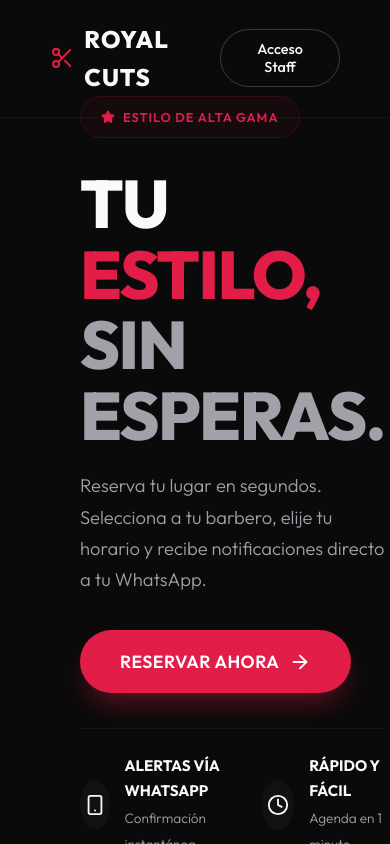
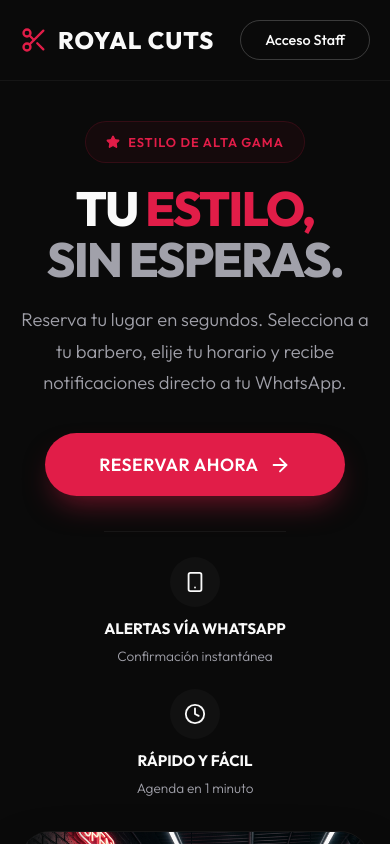
Before and after one commit to leonelrasjido18/peluqueria-demo, a React app in the folder frontend/: page / in a window 390 px wide. Built offline with nearby package versions, Linux system fonts and the light colour scheme; no server answers; the HTML template or start-up script is replaced by a standard one.

Commit message:
feat: make landing page responsive for mobile

```diff
--- a/frontend/src/index.css
+++ b/frontend/src/index.css
@@ -217,4 +217,81 @@ input[type="date"]::-webkit-calendar-picker-indicator {
     padding: 12px 20px;
     font-size: 0.95rem;
   }
+
+  /* Landing Page Responsive */
+  .landing-navbar {
+    padding: 20px !important;
+  }
+
+  .landing-main {
+    flex-direction: column !important;
+  }
+
+  .landing-content {
+    padding: 20px !important;
+    text-align: center;
+    align-items: center !important;
+    margin-top: 20px;
+  }
+
+  .landing-bagde {
+    margin: 0 auto 20px auto !important;
+  }
+
+  .landing-title {
+    font-size: 3rem !important;
+  }
+
+  .landing-btn {
+    margin: 0 auto !important;
+    width: 100% !important;
+    max-width: 300px;
+  }
+
+  .landing-features {
+    flex-direction: column !important;
+    gap: 20px !important;
+    align-items: center !important;
+    text-align: center;
+  }
+
+  .landing-feature-item {
+    flex-direction: column !important;
+    text-align: center;
+    gap: 10px !important;
+  }
+
+  .landing-img-container {
+    padding: 20px !important;
+    margin-top: -20px;
+  }
 }
+
+/* Base Landing Classes */
+.landing-navbar {
+  padding: 20px 50px;
+}
+
+.landing-main {
+  flex-direction: row;
+}
+
+.landing-content {
+  padding: 0 80px;
+}
+
+.landing-title {
+  font-size: 4.2rem;
+}
+
+.landing-features {
+  flex-direction: row;
+}
+
+.landing-feature-item {
+  flex-direction: row;
+}
+
+.landing-img-container {
+  padding: 30px 40px 30px 0;
+}
--- a/frontend/src/pages/LandingPage.jsx
+++ b/frontend/src/pages/LandingPage.jsx
@@ -7,7 +7,7 @@ const LandingPage = () => {
     return (
         <div style={{ height: '100vh', overflow: 'hidden', display: 'flex', flexDirection: 'column', backgroundColor: 'var(--bg-primary)' }}>
             {/* Navbar Minimalista */}
-            <nav style={{ padding: '20px 50px', display: 'flex', justifyContent: 'space-between', alignItems: 'center', borderBottom: '1px solid rgba(255,255,255,0.05)' }}>
+            <nav className="landing-navbar" style={{ display: 'flex', justifyContent: 'space-between', alignItems: 'center', borderBottom: '1px solid rgba(255,255,255,0.05)' }}>
                 <div style={{ display: 'flex', alignItems: 'center', gap: '10px', fontSize: '1.5rem', fontWeight: '800', letterSpacing: '1px' }}>
                     <Scissors color="var(--accent-primary)" size={28} /> ROYAL CUTS
                 </div>
@@ -16,15 +16,15 @@ const LandingPage = () => {
                 </button>
             </nav>
 
-            <main style={{ flex: 1, display: 'flex', flexDirection: 'row', alignItems: 'stretch', minHeight: 0 }}>
+            <main className="landing-main" style={{ flex: 1, display: 'flex', alignItems: 'stretch', minHeight: 0 }}>
                 {/* Left Side: Content */}
-                <div className="animate-fade-in" style={{ flex: 1, padding: '0 80px', display: 'flex', flexDirection: 'column', justifyContent: 'center' }}>
+                <div className="animate-fade-in landing-content" style={{ flex: 1, display: 'flex', flexDirection: 'column', justifyContent: 'center' }}>
 
-                    <div style={{ display: 'inline-flex', alignItems: 'center', gap: '8px', padding: '10px 20px', backgroundColor: 'rgba(225, 29, 72, 0.05)', border: '1px solid rgba(225, 29, 72, 0.15)', borderRadius: '100px', marginBottom: '30px', color: 'var(--accent-primary)', fontWeight: '600', letterSpacing: '1px', fontSize: '0.8rem', width: 'fit-content' }}>
+                    <div className="landing-bagde" style={{ display: 'inline-flex', alignItems: 'center', gap: '8px', padding: '10px 20px', backgroundColor: 'rgba(225, 29, 72, 0.05)', border: '1px solid rgba(225, 29, 72, 0.15)', borderRadius: '100px', marginBottom: '30px', color: 'var(--accent-primary)', fontWeight: '600', letterSpacing: '1px', fontSize: '0.8rem', width: 'fit-content' }}>
                         <Star size={14} fill="var(--accent-primary)" /> ESTILO DE ALTA GAMA
                     </div>
 
-                    <h1 style={{ fontSize: '4.2rem', fontWeight: '800', lineHeight: '1.05', marginBottom: '20px', letterSpacing: '-1.5px', textTransform: 'uppercase' }}>
+                    <h1 className="landing-title" style={{ fontWeight: '800', lineHeight: '1.05', marginBottom: '20px', letterSpacing: '-1.5px', textTransform: 'uppercase' }}>
                         Tu <span style={{ color: 'var(--accent-primary)' }}>Estilo,</span> <br />
                         <span style={{ color: 'var(--text-secondary)' }}>Sin Esperas.</span>
                     </h1>
@@ -33,12 +33,12 @@ const LandingPage = () => {
                         Reserva tu lugar en segundos. Selecciona a tu barbero, elije tu horario y recibe notificaciones directo a tu WhatsApp.
                     </p>
 
-                    <button className="btn-primary" onClick={() => navigate('/reserva')} style={{ padding: '20px 40px', fontSize: '1.1rem', width: 'fit-content', borderRadius: '100px', boxShadow: '0 15px 30px -10px rgba(225,29,72,0.5)' }}>
+                    <button className="btn-primary landing-btn" onClick={() => navigate('/reserva')} style={{ padding: '20px 40px', fontSize: '1.1rem', width: 'fit-content', borderRadius: '100px', boxShadow: '0 15px 30px -10px rgba(225,29,72,0.5)' }}>
                         RESERVAR AHORA <ArrowRight size={22} className="ml-2" />
                     </button>
 
-                    <div style={{ display: 'flex', gap: '30px', marginTop: '35px', borderTop: '1px solid rgba(255,255,255,0.05)', paddingTop: '25px', paddingBottom: '10px' }}>
-                        <div style={{ display: 'flex', alignItems: 'center', gap: '15px' }}>
+                    <div className="landing-features" style={{ display: 'flex', gap: '30px', marginTop: '35px', borderTop: '1px solid rgba(255,255,255,0.05)', paddingTop: '25px', paddingBottom: '10px' }}>
+                        <div className="landing-feature-item" style={{ display: 'flex', alignItems: 'center', gap: '15px' }}>
                             <div style={{ width: '50px', height: '50px', borderRadius: '50%', backgroundColor: 'rgba(255,255,255,0.03)', display: 'flex', alignItems: 'center', justifyContent: 'center' }}>
                                 <Smartphone color="var(--text-primary)" size={22} />
                             </div>
@@ -47,7 +47,7 @@ const LandingPage = () => {
                                 <span style={{ fontSize: '0.85rem', color: 'var(--text-secondary)', fontWeight: '300' }}>Confirmación instantánea</span>
                             </div>
                         </div>
-                        <div style={{ display: 'flex', alignItems: 'center', gap: '15px' }}>
+                        <div className="landing-feature-item" style={{ display: 'flex', alignItems: 'center', gap: '15px' }}>
                             <div style={{ width: '50px', height: '50px', borderRadius: '50%', backgroundColor: 'rgba(255,255,255,0.03)', display: 'flex', alignItems: 'center', justifyContent: 'center' }}>
                                 <Clock color="var(--text-primary)" size={22} />
                             </div>
@@ -60,7 +60,7 @@ const LandingPage = () => {
                 </div>
 
                 {/* Right Side: Image */}
-                <div className="animate-fade-in" style={{ flex: 1, padding: '30px 40px 30px 0', display: 'flex', alignItems: 'center' }}>
+                <div className="animate-fade-in landing-img-container" style={{ flex: 1, display: 'flex', alignItems: 'center' }}>
                     <div style={{ width: '100%', height: '100%', borderRadius: '30px', overflow: 'hidden', position: 'relative', border: '1px solid rgba(255,255,255,0.05)', boxShadow: '0 30px 60px -15px rgba(0,0,0,0.8)' }}>
                         <div style={{ position: 'absolute', inset: 0, background: 'linear-gradient(to right, var(--bg-primary) 0%, transparent 20%)', zIndex: 1 }} />
                         <div style={{ position: 'absolute', inset: 0, background: 'linear-gradient(to top, var(--bg-primary) 0%, transparent 25%)', zIndex: 1 }} />
```
